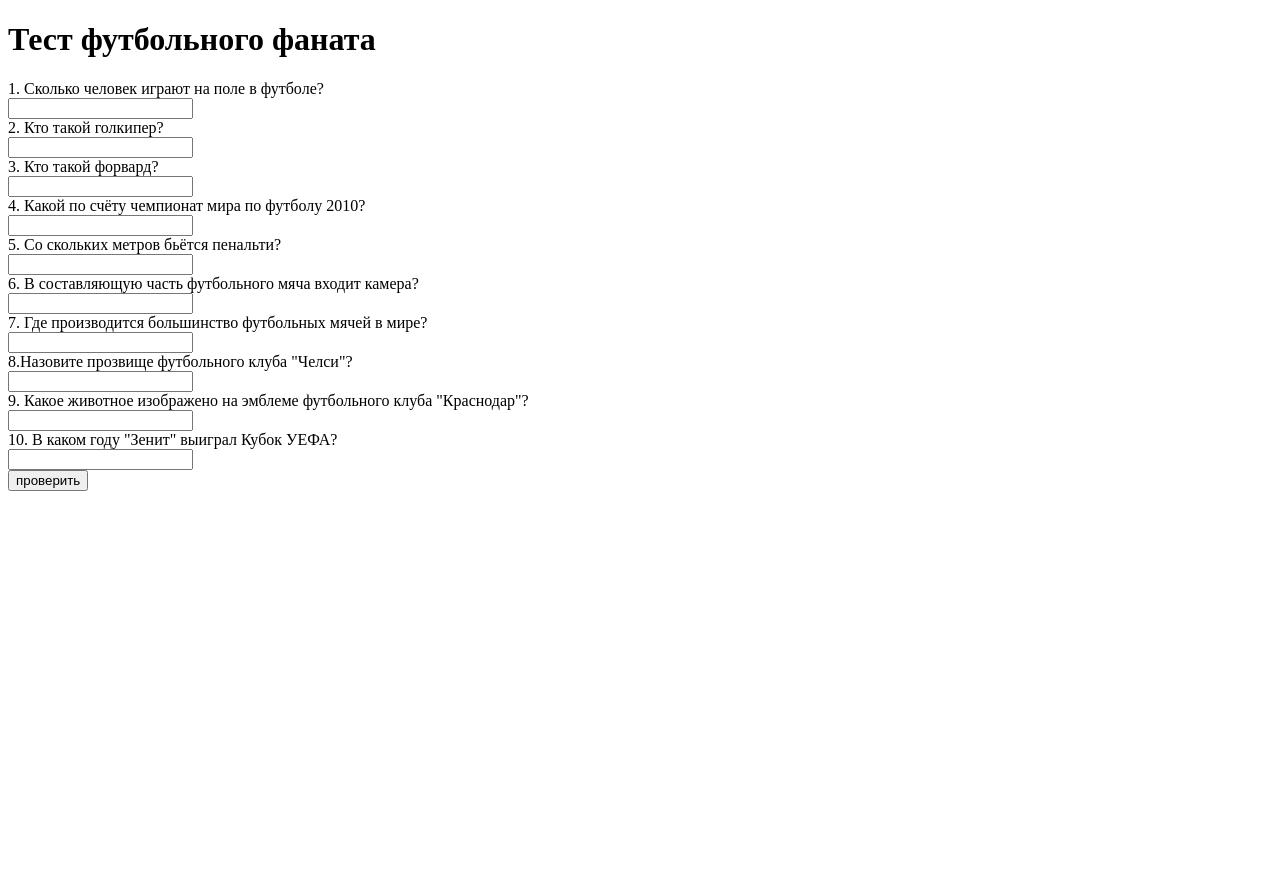
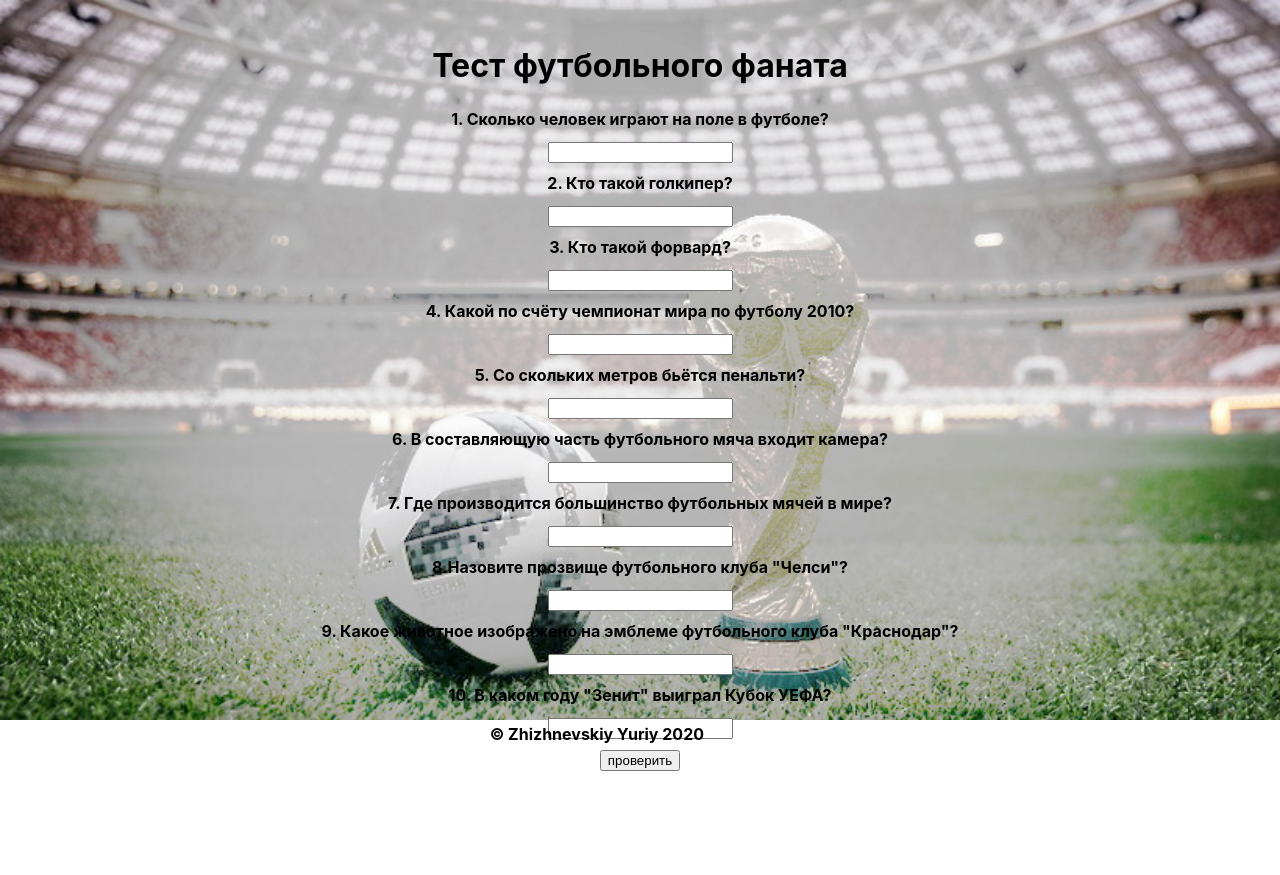
Before and after one commit to NataliaDuk/stepHomework, a PHP site: page /football.html in a window 1280 px wide. Before the commit the page ends 491 px from the top, so only its background shows below. Run offline with PHP 8.4, Linux system fonts and the light colour scheme.

Commit message:
doing homework

```diff
--- a/17/football.html
+++ b/17/football.html
@@ -1,16 +1,18 @@
 <!DOCTYPE html>
 <html lang="en">
+
 <head>
     <meta charset="UTF-8">
     <meta name="viewport" content="width=device-width, initial-scale=1.0">
     <title>FOOTBALL</title>
     <link rel="stylesheet" href="style.css">
 </head>
+
 <body>
     <h1>Тест футбольного фаната</h1>
-    <form action="football.php" method="POST">
+    <form class="question" action="football.php" method="POST">
         <span>1. Сколько человек играют на поле в футболе?<br></span>
-        <input class="question" type="text" name="q1">
+        <input type="text" name="q1">
         <br>
         <span>2. Кто такой голкипер?<br></span>
         <input type="text" name="q2">
@@ -41,5 +43,9 @@
         <br>
         <input type="submit" value="проверить">
     </form>
+    <footer>
+        &copy; Zhizhnevskiy Yuriy 2020
+    </footer>
 </body>
+
 </html>
--- a/17/style.css
+++ b/17/style.css
@@ -1,14 +1,28 @@
-/* form {
+body {
+    background-image: url(football.jpg);
+    background-repeat: no-repeat;
+    background-size: 100%;
     text-align: center;
-    margin-top: 100px;
     line-height: 2em;
-    font-family: cursive;
-    font-style: italic;
-    font-size: 100px;
+    font-family: -apple-system, BlinkMacSystemFont, 'Segoe UI', Roboto, Oxygen, Ubuntu, Cantarell, 'Open Sans', 'Helvetica Neue', sans-serif;
+    font-weight: bold;
 }
+
 h1 {
+    margin-top: 50px;
+}
+
+form {
+    margin-bottom: 100px;
+}
+
+div {
+    padding-top: 300px;
+}
+
+footer {
+    position: absolute;
+    bottom: 50px;
+    right: 45%;
     text-align: center;
 }
-.question{
-    font-style: italic;
-} */
```
Also changed, not shown: 17/football.php (+20 -0 lines), 17/football.jpg (added), 2 other files.
